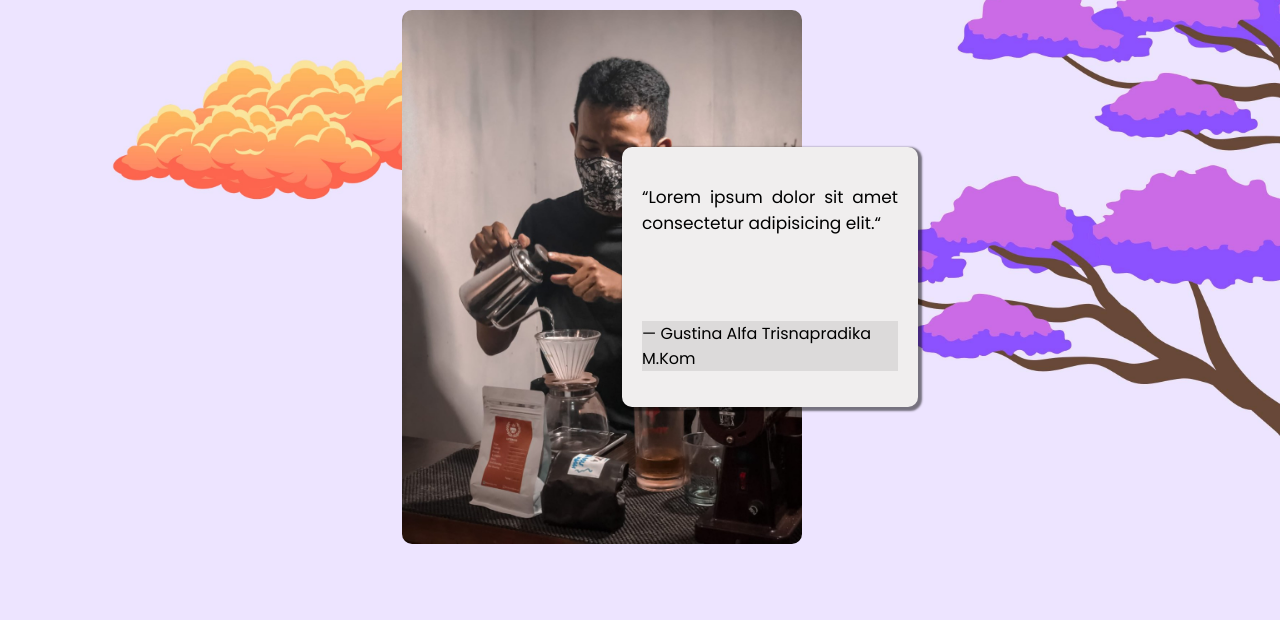
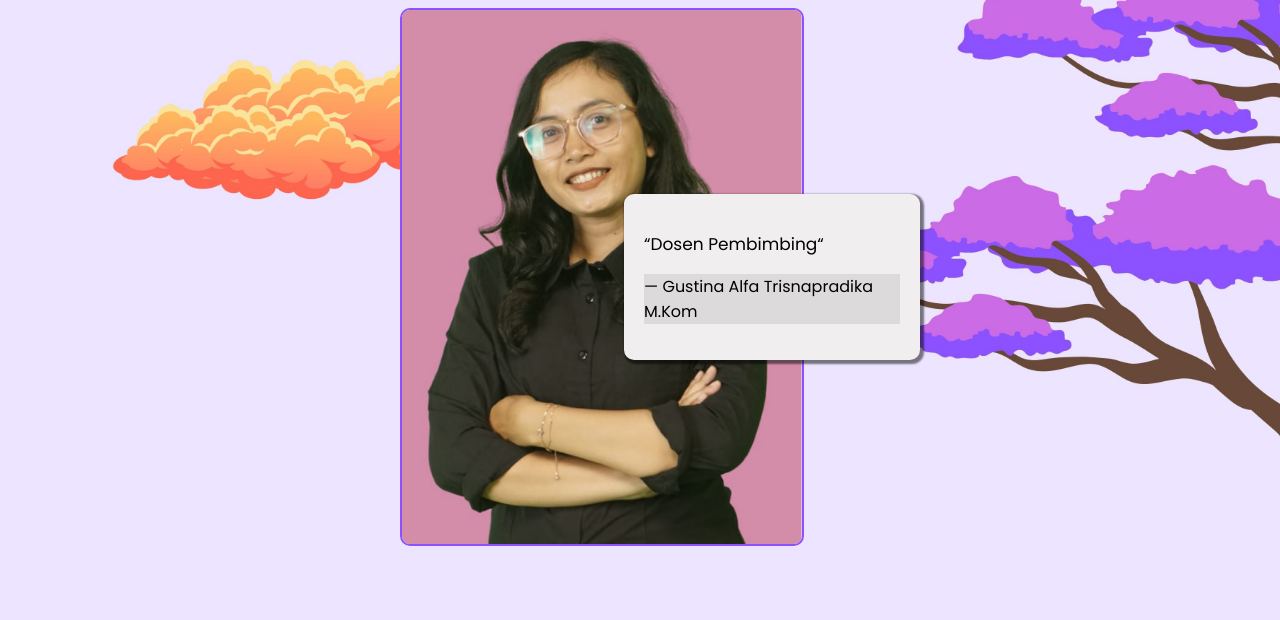
Before and after one commit to FaishallRr/EMERGENSI, a plain HTML site: page index.html in a window 1280 px wide. Shown: the part 1323-1943 px from the top of the page. Drawn offline with Linux system fonts and the light colour scheme; files whose address does not match are found by name; a web font is replaced by a local one.

Commit message:
perubahan1

```diff
--- a/index.html
+++ b/index.html
@@ -176,18 +176,18 @@
         <div class="gambar-owner">
           <img
             class="text-emergensi-1 owner"
-            src="img/owner.jpg"
+            src="img/BuNina.png"
             alt="owner"
             width="400px"
-            style="border-radius: 10px 10px 10px 10px"
+            style="
+              border-radius: 10px 10px 10px 10px;
+              border: 2px solid #8c52ff;
+            "
           />
         </div>
         <div class="text-emergensi-1 motivation">
           <div class="kata-1">
-            <p class="kata-1">
-              “Lorem ipsum dolor sit amet consectetur adipisicing elit.“
-            </p>
-            <br /><br />
+            <p class="kata-1">“Dosen Pembimbing“</p>
           </div>
           <div
             class="kata-motivation"
```
Also changed, not shown: img/BuNina.png (added).
